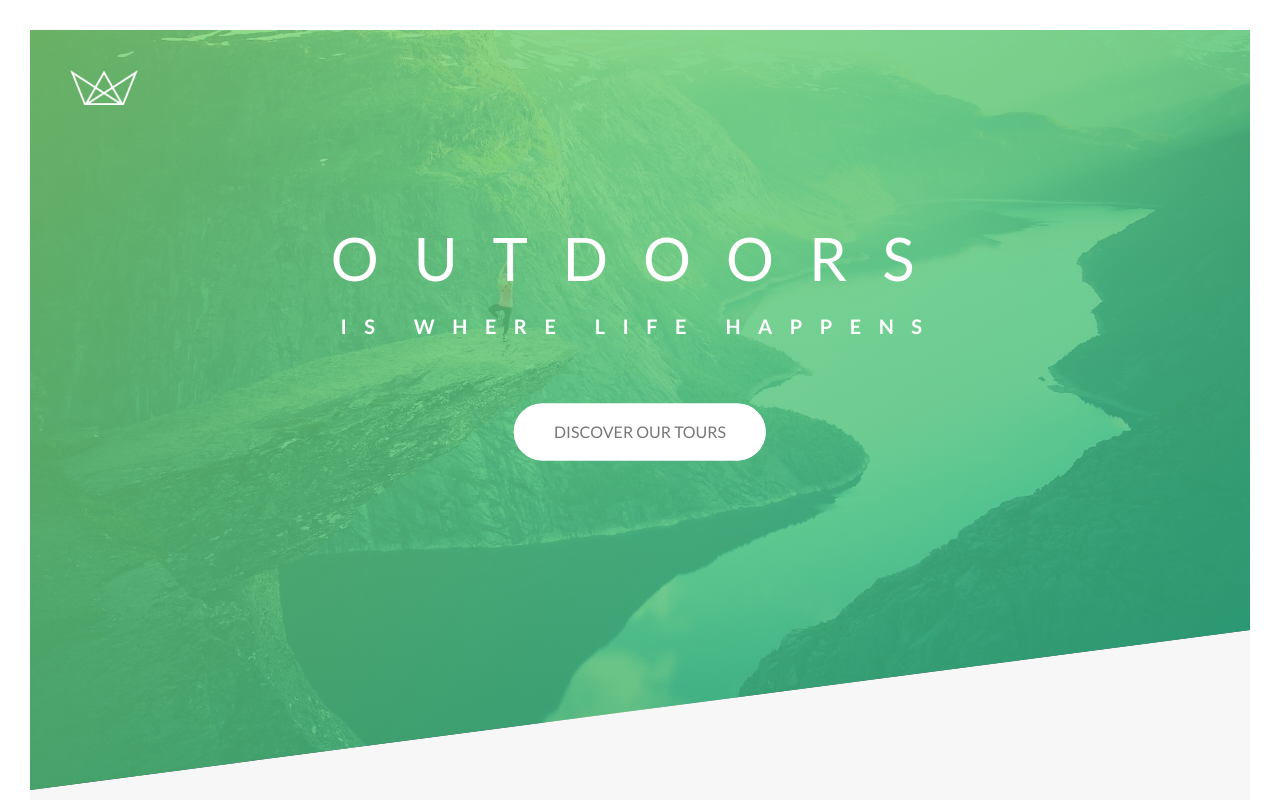
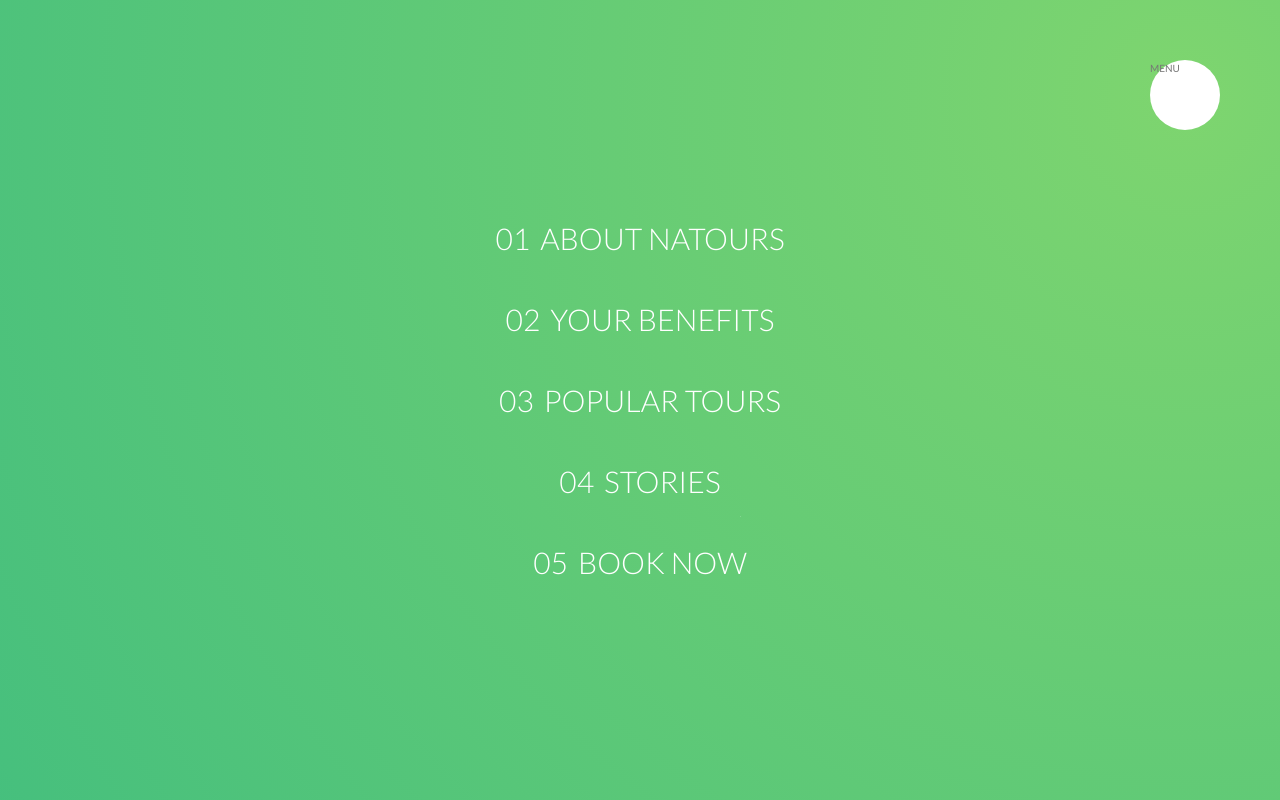
Before and after one commit to LatinWarrior/advanced-css-course, a website: page index.html in a window 1280 px wide. Shown: the top 800 px of the page. Drawn offline with Linux system fonts and the light colour scheme.

Commit message:
FInished Building the Navigation - Part 1.

```diff
--- a/index.html
+++ b/index.html
@@ -15,6 +15,32 @@
 </head>
 
 <body>
+
+    <div class="navigation">
+        <input type="checkbox" class="navigation__checkbox" id="navi-toggle">
+        <label for="navi-toggle" class="navigation__button">MENU</label>
+        <div class="navigation__background">&nbsp;</div>
+        <nav class="navigation__nav">
+            <ul class="navigation__list">
+                <li class="navigation__item">
+                    <a href="#" class="navigation__link"><span>01</span>About Natours</a>
+                </li>
+                <li class="navigation__item">
+                    <a href="#" class="navigation__link"><span>02</span>Your Benefits</a>
+                </li>
+                <li class="navigation__item">
+                    <a href="#" class="navigation__link"><span>03</span>Popular Tours</a>
+                </li>
+                <li class="navigation__item">
+                    <a href="#" class="navigation__link"><span>04</span>Stories</a>
+                </li>
+                <li class="navigation__item">
+                    <a href="#" class="navigation__link"><span>05</span>Book now</a>
+                </li>
+            </ul>
+        </nav>
+    </div>
+
     <header class="header">
         <div class="header__logo-box">
             <img src="./img/logo-white.png" alt="Logo" class="header__logo">
--- a/sass/abstracts/_mixins.scss
+++ b/sass/abstracts/_mixins.scss
@@ -6,3 +6,10 @@
         clear: both;
     }
 }
+
+@mixin crap {
+    position: absolute;
+    top: 50%;
+    left: 50%;
+    transform: translate(-50%, -50%);
+}
--- /dev/null
+++ b/sass/layout/_navigation.scss
@@ -0,0 +1,79 @@
+.navigation {
+    &__checkbox {
+        display: none;
+    }
+
+    &__button {
+        background-color: $color-white;
+        height: 7rem;
+        width: 7rem;
+        position: fixed;
+        top: 6rem;
+        right: 6rem;
+        border-radius: 50%;
+        z-index: 2000;
+    }
+
+    &__background {
+        height: 6rem;
+        width: 6rem;
+        border-radius: 60%;
+        position: fixed;
+        top: 6.5rem;
+        right: 6.5rem;
+        background-image: radial-gradient($color-primary-light, $color-primary-dark);
+        z-index: 1000;
+
+        transform: scale(50);
+    }
+
+    &__nav {
+        height: 100vh;
+        width: 100%;
+        position: fixed;
+        top: 0;
+        right: 0;
+        z-index: 1500;
+    }
+
+    &__list {
+        position: absolute;
+        top: 50%;
+        left: 50%;
+        transform: translate(-50%, -50%);
+        list-style: none;
+        text-align: center;
+    }
+
+    &__item {
+        margin: 1rem;
+    }
+
+    &__link {
+        &:link,
+        &:visited {
+            display: inline-block;
+            font-size: 3rem;
+            font-weight: 300;
+            padding: 1rem 2rem;
+            color: $color-white;
+            text-decoration: none;
+            text-transform: uppercase;
+            background-image: linear-gradient(120deg, transparent 0%, transparent 50%, $color-white 50%);
+            background-size: 220%;
+            transition: all .4s;
+
+            span {
+                margin-right: 1.5rem;
+                display: inline-block;
+            }
+        }
+
+        &:hover,
+        &active {
+            background-position: 100%;
+            color: $color-primary;
+            transform: translateX(1rem);
+        }
+    }
+}
--- a/sass/main.scss
+++ b/sass/main.scss
@@ -18,5 +18,6 @@
 @import "layout/grid";
 @import "layout/header";
 @import "layout/footer";
+@import "layout/navigation";
 
 @import "pages/home";
```
Also changed, not shown: css/style.css.
